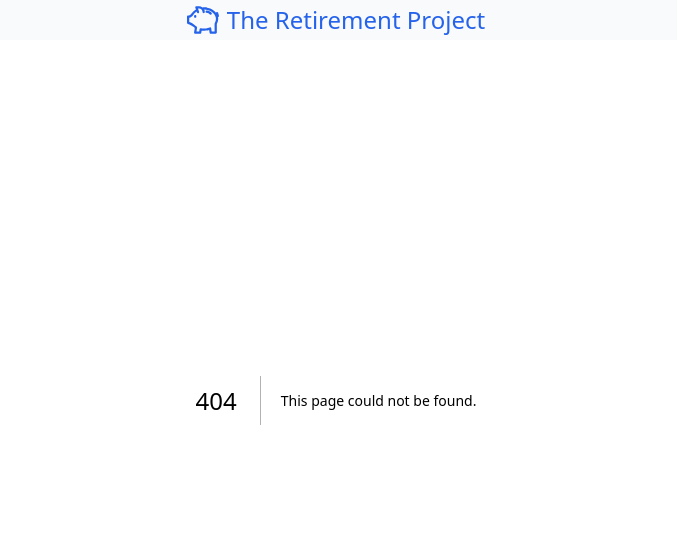
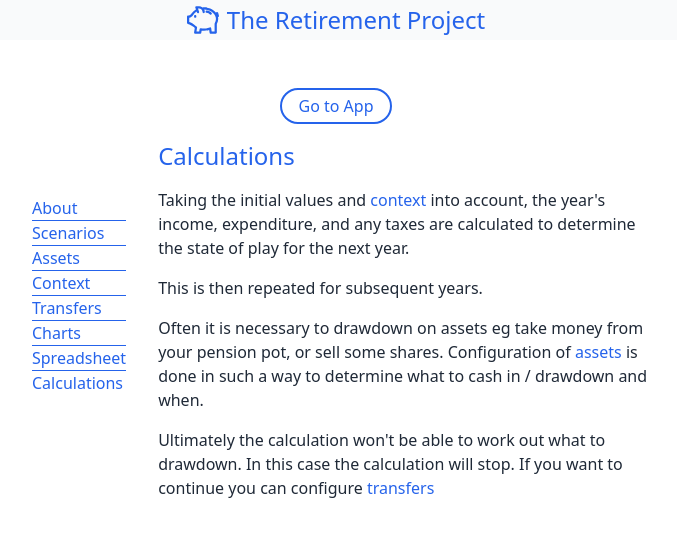
Before and after one commit to soapy-dns/retirement-calc, a Next.js app: page /docs/calculations in a window 1280 px wide. Before the commit this address had no page. Shown: the top 536 px of the page, without its empty margins (304-981 px from the left). Built offline with nearby package versions, Linux system fonts and the light colour scheme.

Commit message:
doco updates

```diff
--- a/app/docs/about/page.mdx
+++ b/app/docs/about/page.mdx
@@ -5,10 +5,10 @@ import Link from "next/link"
 
 This calculater will calculate the value of your assets going forward until there are none left or manual intervention is required.
 
-It is work in progress, and was designed to help _**me**_ to prepare financially for retirement.
+It is work in progress, and was designed to help _me_ to prepare financially for retirement.
 
-No identifiable data is captured, or stored on the cloud, although it is possible to save and restore any configuration you build for later use.
+No identifiable data is captured, and no data is stored. It is possible to export and re-import any configuration you build to your local device for later use.
 
-The calculations will currently work only for Australian or Scottish residents since it takes taxes into account.
+The calculations will currently work only for Australian or Scottish residents since taxes are taken into account.
 
-_No guarantee is given that the calculations are correct._
+_**No guarantee is given that the calculations are correct.**_
--- a/app/docs/assets/page.mdx
+++ b/app/docs/assets/page.mdx
@@ -20,3 +20,5 @@ These are things which provide an income stream.
 
 - Salary
 - Pensions - Defined benefit / final salary
+
+Assets cannot be removed if there is a transfer to or from the asset. The transfer must be removed first.
--- /dev/null
+++ b/app/docs/calculations/page.mdx
@@ -0,0 +1,14 @@
+import Anchor from "@/app/ui/components/docs/Anchor"
+import { documentDetails } from "@/app/docs/documentDetails"
+
+# Calculations
+
+Taking the initial values and <Anchor href={documentDetails.context.url}>context</Anchor> into account, the year's income, expenditure, and any taxes are calculated to determine the state of play for the next year.
+
+This is then repeated for subsequent years.
+
+Often it is necessary to drawdown on assets eg take money from your pension pot, or sell some shares.
+Configuration of <Anchor href={documentDetails.assets.url}>assets</Anchor> is done in such a way to determine what to cash in / drawdown and when.
+
+Ultimately the calculation won't be able to work out what to drawdown. In this case the calculation will stop.
+If you want to continue you can configure <Anchor href={documentDetails.transfers.url}>transfers</Anchor>
--- a/app/docs/documentDetails.ts
+++ b/app/docs/documentDetails.ts
@@ -5,5 +5,6 @@ export const documentDetails = {
   context: { url: "/docs/context", menuText: "Context" },
   transfers: { url: "/docs/transfers", menuText: "Transfers" },
   charts: { url: "/docs/charts", menuText: "Charts" },
-  spreadsheet: { url: "/docs/spreadsheet", menuText: "Spreadsheet" }
+  spreadsheet: { url: "/docs/spreadsheet", menuText: "Spreadsheet" },
+  calculations: { url: "/docs/calculations", menuText: "Calculations" }
 }
--- a/app/docs/scenarios/page.mdx
+++ b/app/docs/scenarios/page.mdx
@@ -15,14 +15,7 @@ A scenario comprises of
 - <Anchor href={documentDetails.context.url}>Context</Anchor>. Configuration representing the environment.
 - <Anchor href={documentDetails.transfers.url}>Transfers</Anchor>. Declarations to transfer from one asset to another.
 
-## Calculations
+It is possible to duplicate scenarios for modification. This is easier than adding from scratch. Similarly scenarios can be edited and removed.
+Only the last scenario cannot be removed.
 
-Taking the initial values and <Anchor href={documentDetails.context.url}>context</Anchor> into account, the year's income, and expenditure is calculated to determine the state of play for the next year.
-
-This is then repeated for subsequent years.
-
-Often it is necessary to drawdown on assets eg take money from your pension pot, or sell some shares.
-Configuration of <Anchor href={documentDetails.assets.url}>assets</Anchor> is done in such a way to determine what to cash in / drawdown and when.
-
-Ultimately the calculation won't be able to work out what to drawdown. In this case the calculation will stop.
-If you want to continue you can configure <Anchor href={documentDetails.transfers.url}>transfers</Anchor>
+The scenario as a whole is taken to calculate expected future results. (See <Anchor href={documentDetails.calculations.url}>Calculations</Anchor> for more details.)
```
